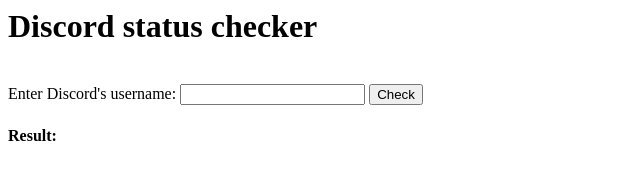
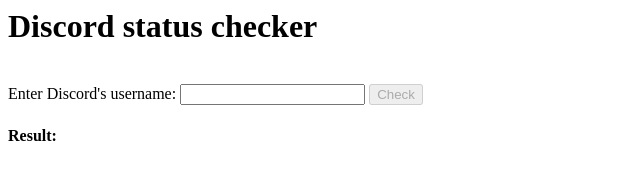
Before and after one commit to GoodarTeam/GoodarBot, a plain HTML site: page other/checker_status/index.html in a window 1280 px wide. Both pictures are taken after a click on the button "Check". Shown: the full height of the page, 0-640 px from the left. Drawn offline with Linux system fonts and the light colour scheme.

Commit message:
Update index.html

```diff
--- a/other/checker_status/index.html
+++ b/other/checker_status/index.html
@@ -4,11 +4,15 @@
   </head>
   <body>
     <h1>Discord status checker</h1><br>
-    Enter Discord's username: <input type="text" id="input" /> <button>Check</button>
+    Enter Discord's username: <input type="text" id="input" /> <button id="button" onclick="main();">Check</button>
     <h4>Result: <text id="status"></text></h4>
     <script type="text/javascript">
       const i = document.getElementById('input');
       const s = document.getElementById('status');
+      const b = document.getElementById('button');
+      function main() {
+        b.setAttribute("disabled", "");
+      }
     </script>
   </body>
 </html>
```
